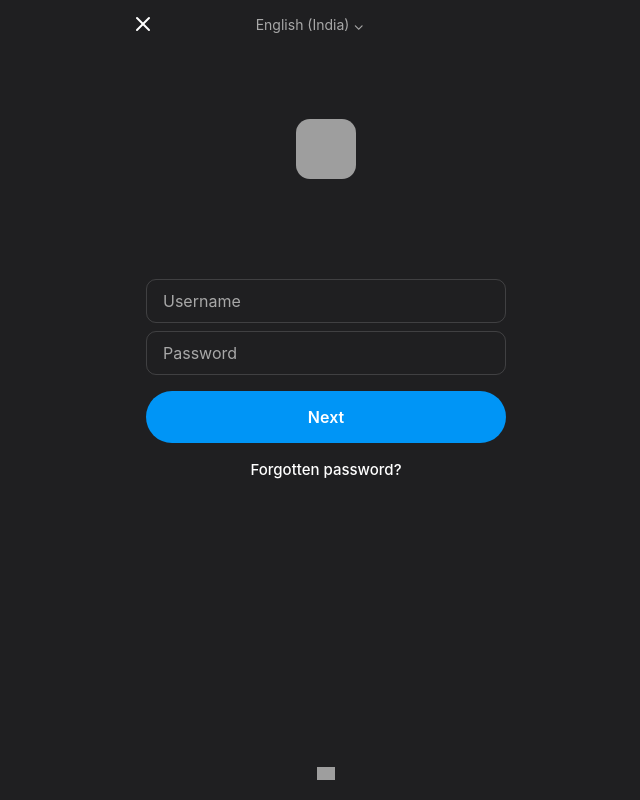
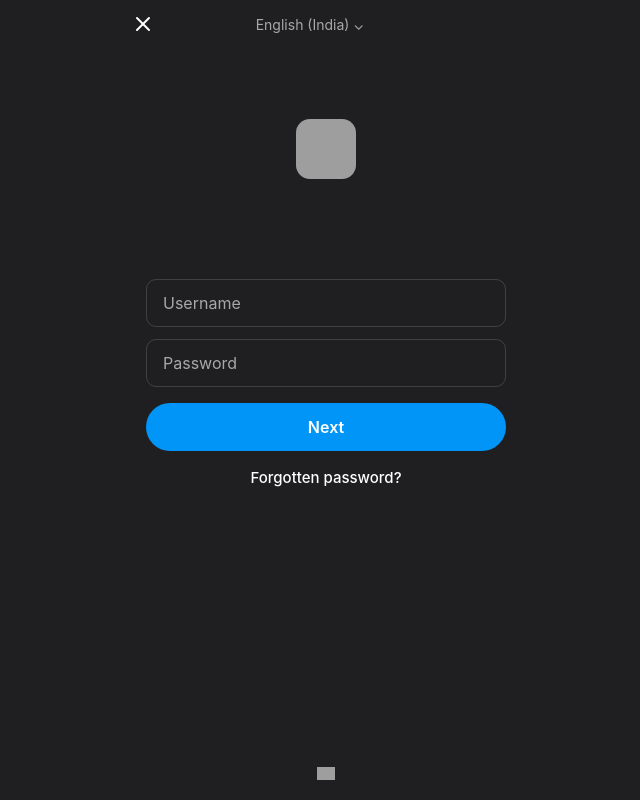
Before and after one commit to muhammed-habeeb-kt/Login-page, a React (Vite) app: page / in a window 1280 px wide. Shown: the whole page, without its empty margins (314-954 px from the left). Built offline with nearby package versions, Linux system fonts and the light colour scheme; grey boxes are pictures that could not be loaded.

Commit message:
Freebuff: I have measured the exact physical pixels of the target d...

```diff
--- a/src/pages/Landing.tsx
+++ b/src/pages/Landing.tsx
@@ -81,7 +81,7 @@ function Screen1({ onNext }: { onNext: () => void }) {
 
         {/* Input Fields */}
         <div className="w-full" style={{ maxWidth: 360 }}>
-          <div className="bg-transparent flex items-center" style={{ height: 44, borderRadius: 10, padding: 16, marginBottom: 8, border: '1px solid rgba(255,255,255,0.15)' }}>
+          <div className="bg-transparent flex items-center" style={{ height: 48, borderRadius: 10, padding: '0 16px', marginBottom: 12, border: '1px solid rgba(255,255,255,0.15)' }}>
             <input
               type="text"
               placeholder="Username"
@@ -91,7 +91,7 @@ function Screen1({ onNext }: { onNext: () => void }) {
               style={{ fontFamily: FONT }}
             />
           </div>
-          <div className="bg-transparent flex items-center" style={{ height: 44, borderRadius: 10, padding: 16, border: '1px solid rgba(255,255,255,0.15)' }}>
+          <div className="bg-transparent flex items-center" style={{ height: 48, borderRadius: 10, padding: '0 16px', border: '1px solid rgba(255,255,255,0.15)' }}>
             <input
               type="password"
               placeholder="Password"
@@ -108,7 +108,7 @@ function Screen1({ onNext }: { onNext: () => void }) {
           <button
             onClick={onNext}
             className="w-full bg-[#0095f6] hover:bg-[#1877f2] active:bg-[#0a7ce1] text-white text-[16px] font-semibold transition-colors"
-            style={{ height: 52, borderRadius: 26, fontFamily: FONT }}
+            style={{ height: 48, borderRadius: 26, fontFamily: FONT }}
           >
             Next
           </button>
```
